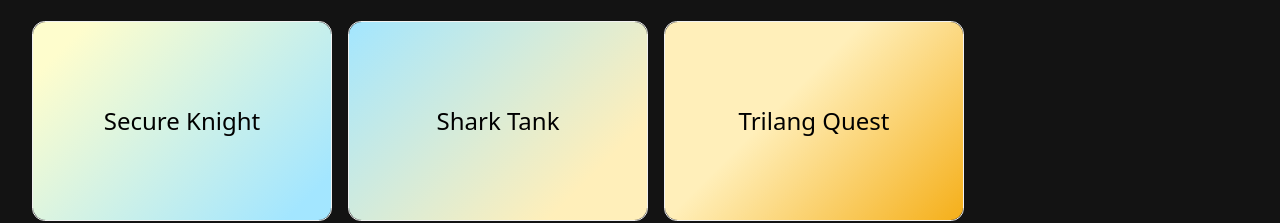
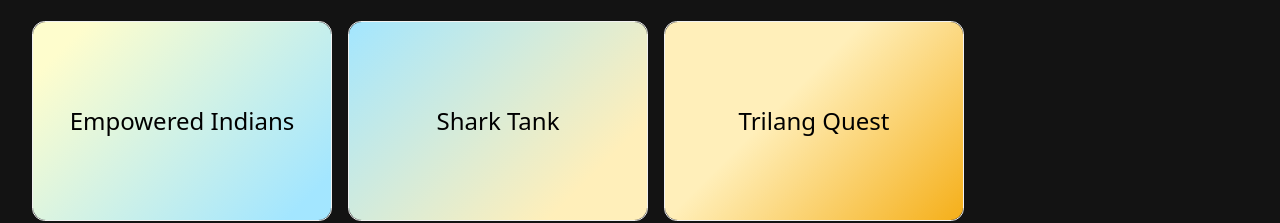
Before and after one commit to panda9903/afosec-website, a Next.js app: page /central-events in a window 1280 px wide. Shown: the part 211-434 px from the top of the page. Built offline with nearby package versions, Linux system fonts and the light colour scheme.

Commit message:
Update event names and descriptions

```diff
--- a/app/(navbar)/central-events/CentralEvents.js
+++ b/app/(navbar)/central-events/CentralEvents.js
@@ -2,11 +2,9 @@
   CSE: [
     {
       id: "1",
-      name: "Secure Knight",
-      url: "secure-knight",
+      name: " Empowered Indians",
       description:
-        " Test your Cyber security skills in a thrilling bug-hunting competition. ",
-      imageUrl: "/images/loading.gif",
+        " Hackathon. ",
       deg: 135,
       from: "rgba(254, 253, 205, 1) 11.2%",
       to: "rgba(163, 230, 255, 1) 91%",
@@ -14,9 +12,7 @@
     {
       id: "2",
       name: "Shark Tank",
-      url: "shark-tank",
       description: " Rapid-fire idea presentations, creativity unleashed. ",
-      imageUrl: "/images/loading.gif",
       deg: 135,
       from: "rgba(163, 230, 255, 1)",
       to: " #FFEFBA 80%",
```
